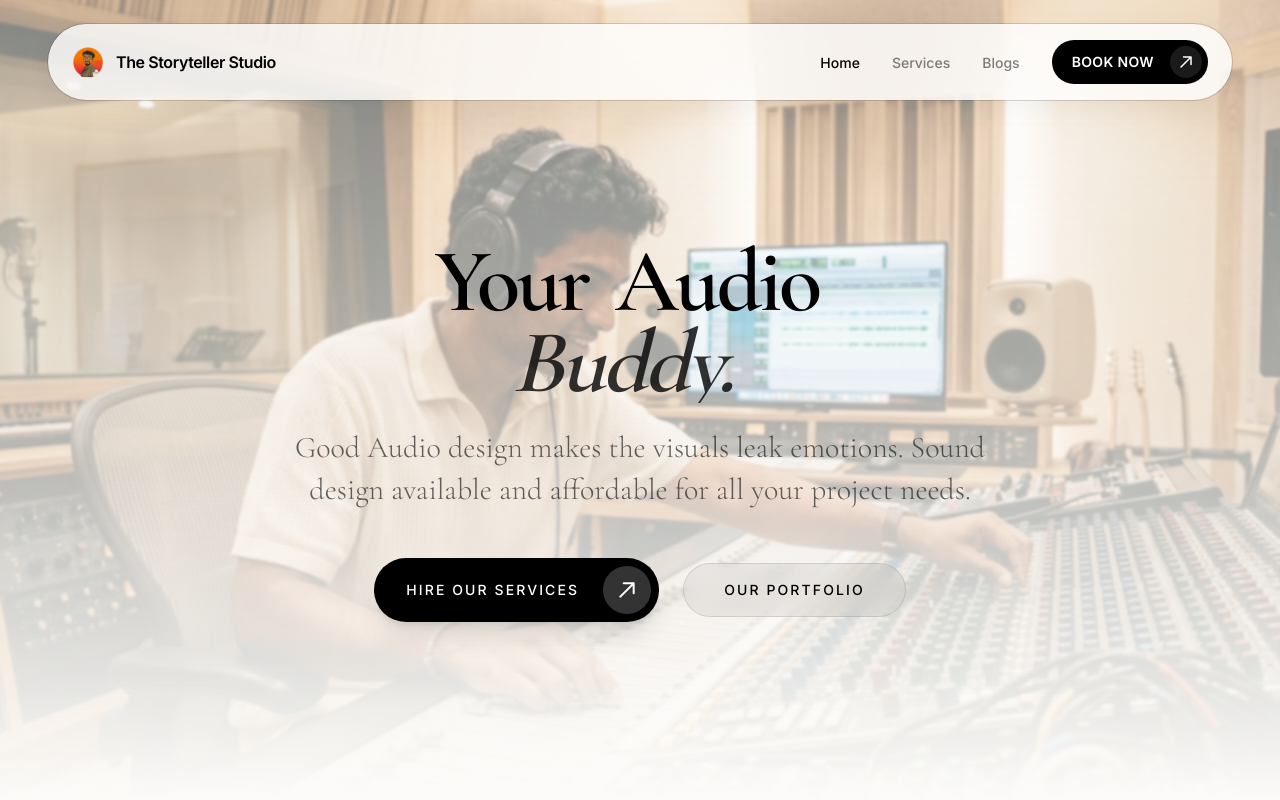
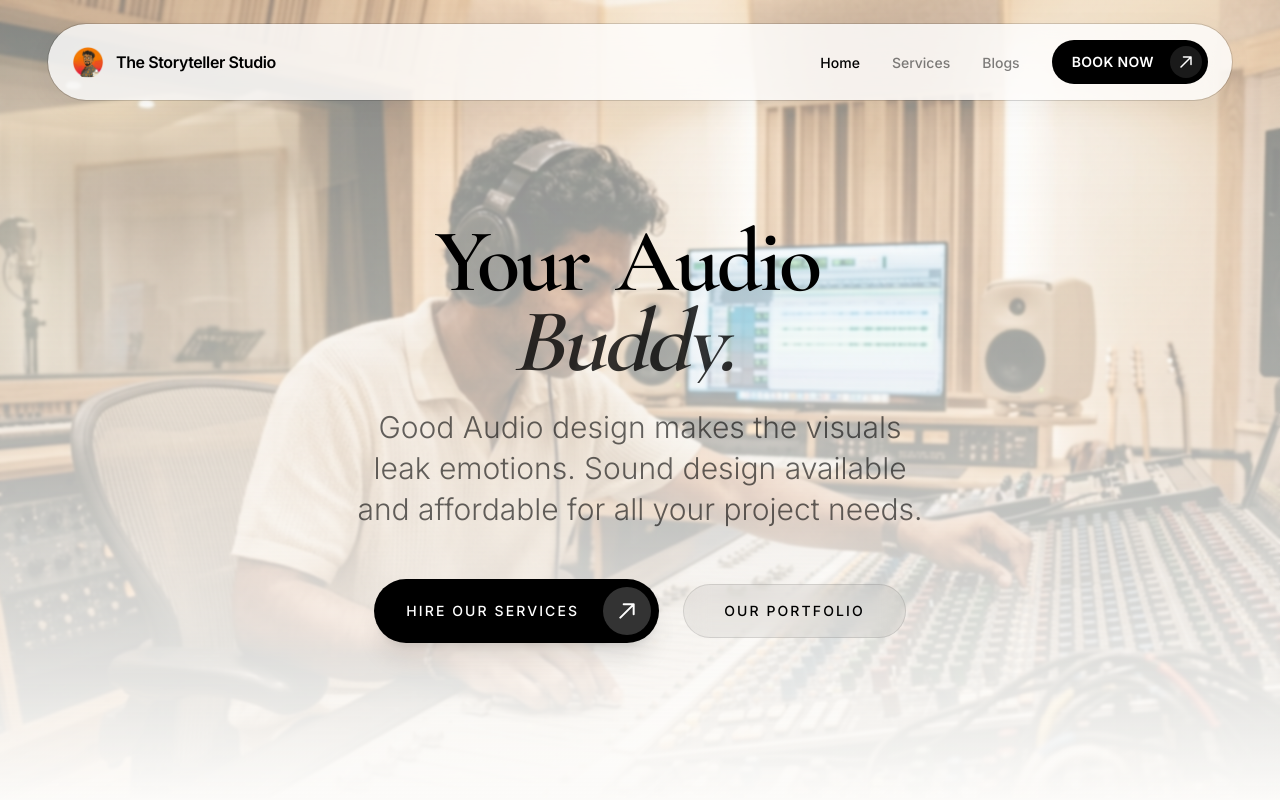
Before and after one commit to notjitin-1994/storyteller-studio, a Next.js app: page / in a window 1280 px wide. Shown: the top 800 px of the page. Built offline with nearby package versions, Linux system fonts and the light colour scheme.

Commit message:
Update hero subtitle font to Inter (sans)

```diff
--- a/src/components/Hero.tsx
+++ b/src/components/Hero.tsx
@@ -127,7 +127,7 @@ export default function Hero() {
 
         <p
           ref={subtitleRef}
-          className="text-xl md:text-3xl text-black/60 max-w-3xl text-balance mb-12 font-display font-light leading-snug"
+          className="text-xl md:text-3xl text-black/60 max-w-3xl text-balance mb-12 font-sans font-light leading-snug"
         >
           Good Audio design makes the visuals leak emotions. Sound design available and affordable for all your project needs.
         </p>
```
